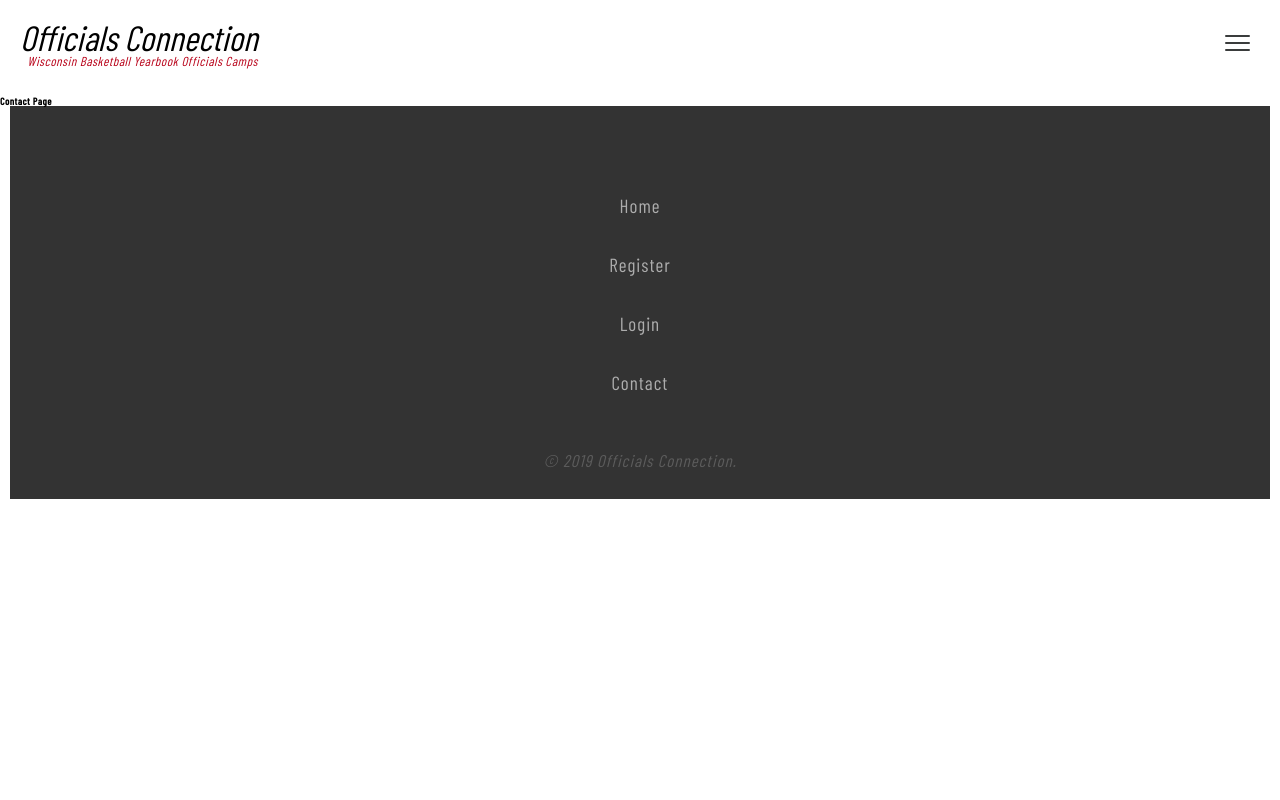
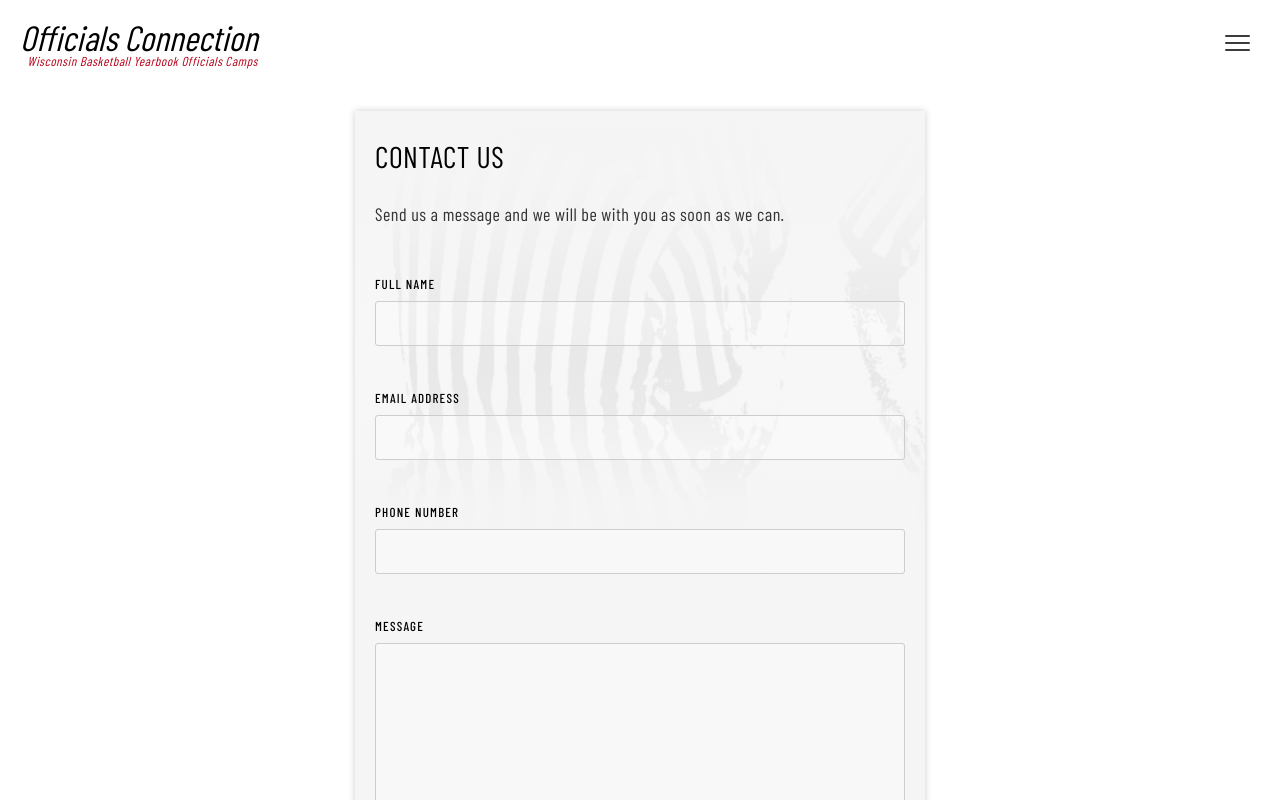
Before and after one commit to seanhasenstein/officials-connection-old, a Next.js app: page /contact in a window 1280 px wide. Shown: the top 800 px of the page. Built offline with nearby package versions, Linux system fonts and the light colour scheme; a web font is replaced by a local one.

Commit message:
add contact.js form functionality and styles

```diff
--- a/components/styles/theme.js
+++ b/components/styles/theme.js
@@ -36,6 +36,7 @@ export default {
   fonts: {
     body: defaultFontStack.join(),
     heading: defaultFontStack.join(),
+    default: defaultFontStack.join(),
   },
   breakpoints: ['600px', '900px'],
 };
--- a/pages/contact.js
+++ b/pages/contact.js
@@ -1,15 +1,262 @@
+/** @jsx jsx */
+import { jsx, css } from '@emotion/core';
+import { useReducer } from 'react';
 import Head from 'next/head';
 import Layout from '../components/Layout';
+import theme from '../components/styles/theme';
+import { emailFormat } from '../utils';
+
+const INITIAL_STATE = {
+  name: '',
+  email: '',
+  phone: '',
+  message: '',
+  honeypot: '',
+  nameError: '',
+  emailError: '',
+  phoneError: '',
+  messageError: '',
+};
+
+const reducer = (state, action) => {
+  switch (action.type) {
+    case 'updateField':
+      return { ...state, [action.field]: action.value };
+    case 'reset':
+    default:
+      return INITIAL_STATE;
+  }
+};
 
 const Contact = () => {
+  const [state, dispatch] = useReducer(reducer, INITIAL_STATE);
+
+  const updateFieldValue = field => event => {
+    dispatch({
+      type: 'updateField',
+      field,
+      value: event.target.value,
+    });
+  };
+
+  const updateErrorValue = (field, value) => {
+    dispatch({
+      type: 'updateField',
+      field,
+      value,
+    });
+  };
+
+  const validateForm = () => {
+    let nameError, emailError, phoneError, messageError;
+
+    if (!state.name) {
+      nameError = 'Please include your name';
+    }
+    if (!state.email) emailError = 'Please include your email';
+    if (state.email !== '' && !emailFormat(state.email))
+      emailError = 'Your email is incomplete';
+    if (!state.phone) phoneError = 'Please include your phone number';
+    if (state.phone.split('').length < 10) {
+      phoneError = 'Your phone number is incomplete';
+    }
+    if (!state.message) messageError = 'Please include your message';
+
+    if (nameError || emailError || phoneError || messageError) {
+      updateErrorValue('nameError', nameError);
+      updateErrorValue('emailError', emailError);
+      updateErrorValue('phoneError', phoneError);
+      updateErrorValue('messageError', messageError);
+
+      return false;
+    }
+
+    return true;
+  };
+
+  const handleSubmit = e => {
+    e.preventDefault();
+
+    if (state.honeypot) {
+      console.log('honeypot triggered!');
+      return;
+    }
+
+    const isValid = validateForm();
+
+    if (isValid) {
+      console.log('Everything looks good, submitting the form!', state);
+    }
+  };
+
   return (
     <Layout>
       <Head>
-        <title key="title">Contact - Officials Connection</title>
+        <title>Contact - Officials Connection</title>
       </Head>
-      <h2>Contact Page</h2>
+      <div css={styles}>
+        <div className="heading">
+          <h2>Contact Us</h2>
+          <p>Send us a message and we will be with you as soon as we can.</p>
+
+          <form onSubmit={handleSubmit}>
+            <label htmlFor="name">
+              Full Name
+              <input
+                type="text"
+                id="name"
+                value={state.name}
+                onChange={updateFieldValue('name')}
+              />
+              <span css={validationError}>{state.nameError}</span>
+            </label>
+            <label htmlFor="email">
+              Email Address
+              <input
+                type="text"
+                id="email"
+                value={state.email}
+                onChange={updateFieldValue('email')}
+              />
+              <span css={validationError}>{state.emailError}</span>
+            </label>
+            <label htmlFor="phone">
+              Phone Number
+              <input
+                type="text"
+                id="phone"
+                value={state.phone}
+                onChange={updateFieldValue('phone')}
+              />
+              <span css={validationError}>{state.phoneError}</span>
+            </label>
+            <label htmlFor="message">
+              Message
+              <textarea
+                value={state.message}
+                onChange={updateFieldValue('message')}
+              />
+              <span css={validationError}>{state.messageError}</span>
+            </label>
+            <button>Send Message</button>
+            <input
+              type="text"
+              name="honeypot"
+              id="honeypot"
+              value={state.honeypot}
+              onChange={updateFieldValue('honeypot')}
+              className="honey"
+            />
+          </form>
+        </div>
+      </div>
     </Layout>
   );
 };
 
+const styles = css`
+  max-width: 600px;
+  margin: 0 auto;
+  padding: 0 15px;
+
+  .heading {
+    background: #f6f6f6;
+    padding: 30px 20px;
+    margin: 15px auto;
+    background-image: linear-gradient(
+        to right,
+        rgba(245, 245, 245, 0.8) 40%,
+        rgba(245, 245, 245, 0.8) 100%
+      ),
+      url('./images/contact.jpg');
+    background-repeat: no-repeat;
+    background-size: contain;
+    background-position: top left;
+    box-shadow: 0 0 7px rgba(0, 0, 0, 0.2);
+  }
+
+  h2 {
+    margin: 0 0 30px;
+    font-size: 3rem;
+    font-weight: 400;
+    text-transform: uppercase;
+  }
+
+  p {
+    font-size: 1.8rem;
+    font-weight: 400;
+    color: #333;
+    margin-bottom: 50px;
+  }
+
+  form {
+    width: 100%;
+    display: flex;
+    flex-direction: column;
+  }
+
+  label {
+    display: flex;
+    flex-direction: column;
+    margin: 0 0 40px;
+    font-size: 1.3rem;
+    font-weight: 500;
+    text-transform: uppercase;
+    letter-spacing: 1.2px;
+  }
+
+  input,
+  textarea {
+    width: 100%;
+    margin-top: 10px;
+    background: rgba(255, 255, 255, 0.25);
+    border: 1px solid #cdcccf;
+    border-radius: 3px;
+    font-size: 1.6rem;
+    letter-spacing: 0.2px;
+    font-family: ${theme.fonts.default};
+  }
+
+  input {
+    height: 45px;
+    padding: 12px;
+
+    &.honey {
+      position: absolute;
+      top: 0;
+      left: 0;
+      height: 1px;
+      width: 1px;
+      background: none;
+      border: none;
+      box-shadow: none;
+      color: none;
+      z-index: -999;
+      padding: 0;
+      margin: 0;
+      line-height: 0;
+    }
+  }
+
+  textarea {
+    min-height: 200px;
+    resize: vertical;
+    padding: 15px;
+  }
+
+  input:focus,
+  textarea:focus {
+    outline: 0px;
+    border-color: #403000;
+  }
+`;
+
+const validationError = css`
+  color: #fc2c2b;
+  font-size: 1.3rem;
+  letter-spacing: 0.25px;
+  text-transform: none;
+  margin-top: 6px;
+`;
+
 export default Contact;
--- a/utils/index.js
+++ b/utils/index.js
@@ -1,22 +1,3 @@
-export const phoneFormat = (value, previousValue) => {
-  if (!value) return value;
-  // only allow 0-9
-  const currentValue = value.replace(/[^\d]/g, '');
-
-  if (previousValue === '' || value.length > previousValue.length) {
-    if (currentValue.length <= 3) return currentValue;
-    if (currentValue.length === 3) return `(${currentValue})`;
-    if (currentValue.length <= 6)
-      return `(${currentValue.slice(0, 3)}) ${currentValue.slice(3)}`;
-    if (currentValue.length === 6)
-      return `(${currentValue.slice(0, 3)}) ${currentValue.slice(3)}-`;
-    return `(${currentValue.slice(0, 3)}) ${currentValue.slice(
-      3,
-      6
-    )}-${currentValue.slice(6, 10)}`;
-  }
-};
-
 export const emailFormat = email => {
   return /^[^\s@]+@[^\s@]+\.[^\s@]+$/.test(email);
 };
```
Also changed, not shown: public/images/contact.jpg (added).
